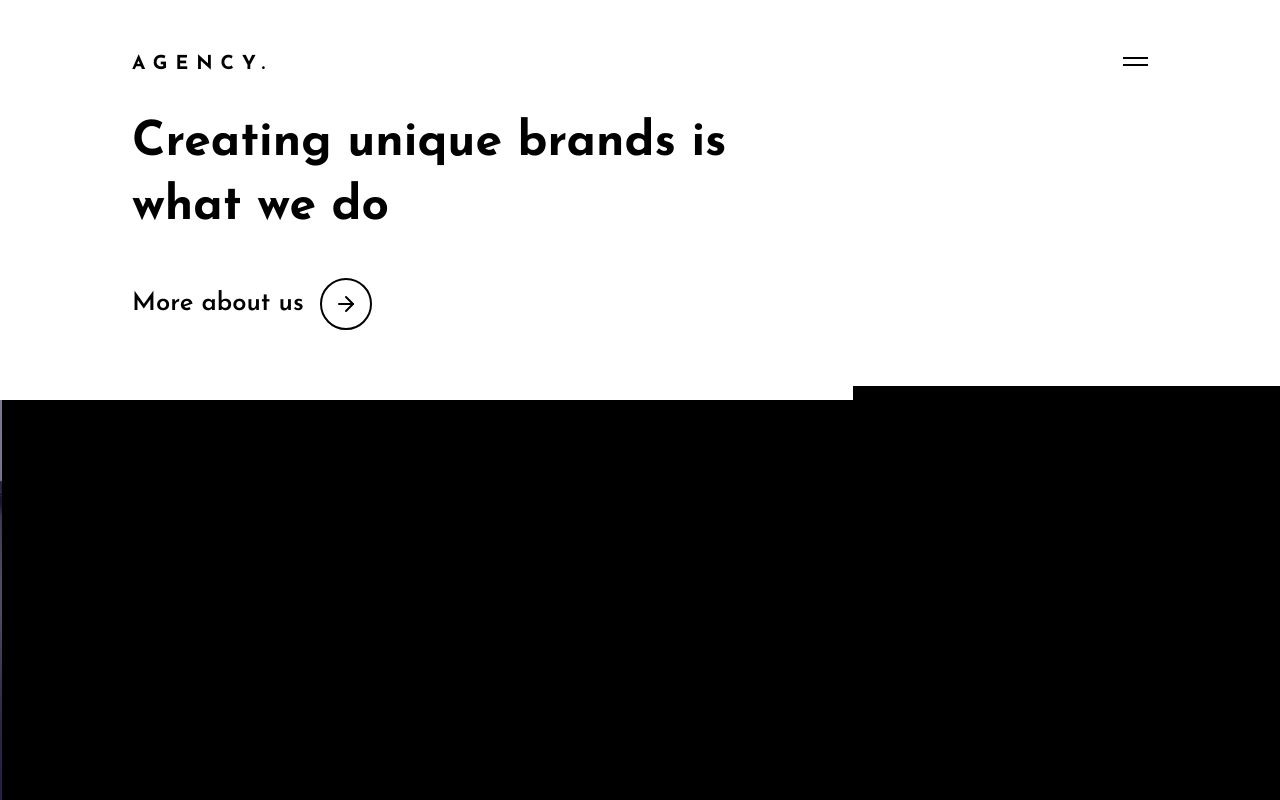
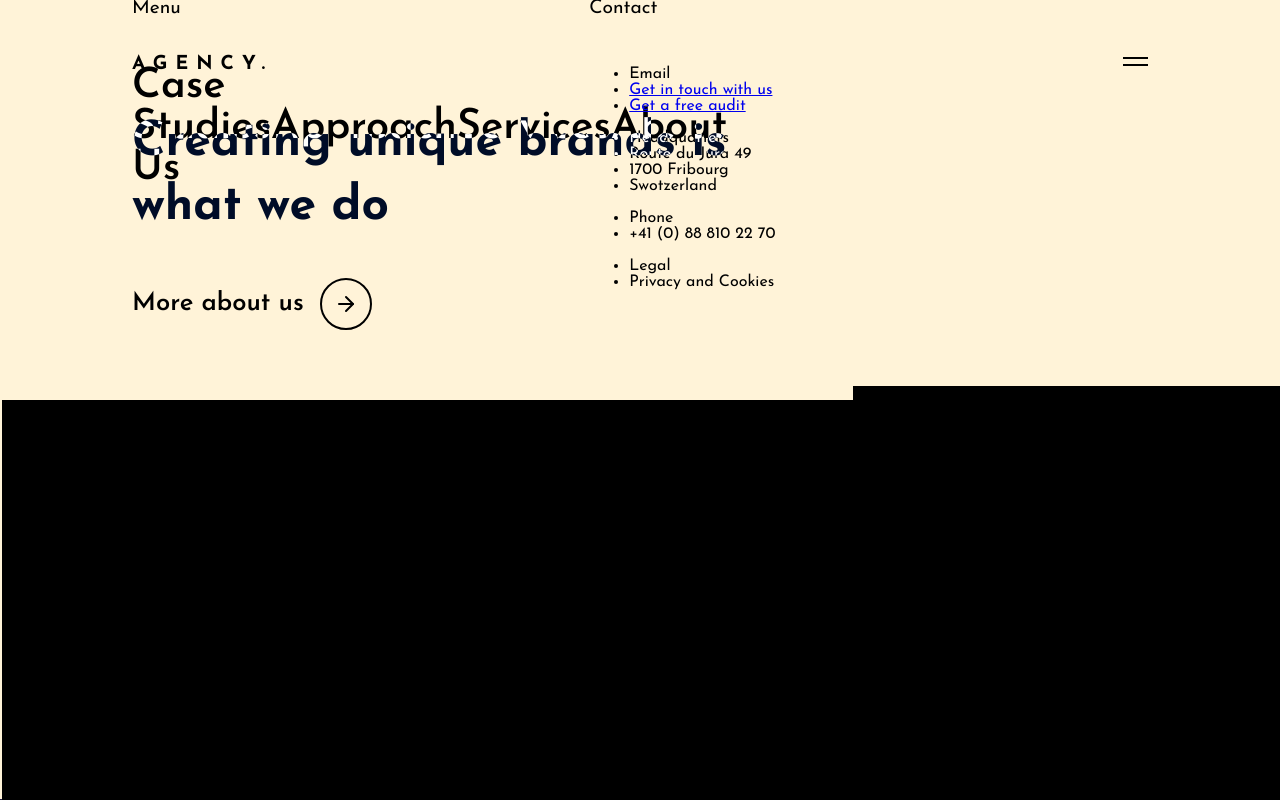
Before and after one commit to dvlprdave/Agency, a React (Create React App) app: page / in a window 1280 px wide. Built offline with nearby package versions, Linux system fonts and the light colour scheme.

Commit message:
added navigation component

```diff
--- a/src/App.js
+++ b/src/App.js
@@ -3,7 +3,9 @@ import {Route} from 'react-router-dom'
 import gsap from 'gsap';
 import "./styles/App.scss";
 
+// Components
 import Header from './components/header';
+import Navigation from "./components/navigation";
 
 // Route Pages
 import Home from './pages/home';
@@ -44,6 +46,7 @@ function App() {
           </Route>
         ))}
       </div>
+      <Navigation />
     </>
   );
 }
--- /dev/null
+++ b/src/components/navigation.js
@@ -0,0 +1,60 @@
+import React from 'react'
+import {NavLink} from 'react-router-dom'
+
+
+function Navigation() {
+  return (
+    <nav>
+      <div className="container">
+        <div className="nav-columns">
+          <div className="nav-column">
+            <div className="nav-label">Menu</div>
+            <ul className="nav-links">
+              <li>
+                <NavLink to='/case-studies' exact>Case Studies</NavLink>
+                <NavLink to='/approach' exact>Approach</NavLink>
+                <NavLink to='/services' exact>Services</NavLink>
+                <NavLink to='/about-us' exact>About Us</NavLink>
+              </li>
+            </ul>
+        </div>
+        <div className="nav-column">
+          <div className="nav-label">Contact</div>
+          <div className="nav-infos">
+            {/* NAV INFOS */}
+            <ul className="nav-info">
+              <li className="nav-info-label">Email</li>
+              <li>
+              <NavLink to='/contact' exact>Get in touch with us</NavLink>
+              </li>
+              <li>
+              <NavLink to='/audit' exact>Get a free audit</NavLink>
+              </li>
+            </ul>
+
+            <ul className="nav-info">
+              <li className="nav-info-label">Headquarters</li>
+              <li>Route du Jura 49</li>
+              <li>1700 Fribourg</li>
+              <li>Swotzerland</li>
+            </ul>
+
+            <ul className="nav-info">
+              <li className="nav-info-label">Phone</li>
+              <li>+41 (0) 88 810 22 70</li>
+            </ul>
+
+            <ul className="nav-info">
+              <li className="nav-info-label">Legal</li>
+              <li>Privacy and Cookies</li>
+            </ul>
+
+          </div>
+        </div>
+      </div>
+    </div>
+  </nav>
+  )
+}
+
+export default Navigation
--- a/src/styles/App.scss
+++ b/src/styles/App.scss
@@ -5,6 +5,8 @@
 @import "./components/banner.scss";
 @import "./components/cases.scss";
 @import "./components/introOverlay.scss";
+@import "./components/introOverlay.scss";
+@import "./components/navigation.scss";
 
 body,
 html {
--- /dev/null
+++ b/src/styles/components/navigation.scss
@@ -0,0 +1,96 @@
+nav {
+  // display: none;
+  position: fixed;
+  left: 0;
+  top: -1px;
+  width: 100%;
+  height: 100%;
+  z-index: 1;
+  overflow: hidden;
+  background: $yellow;
+
+  .nav-columns {
+    display: flex;
+    padding: 0 32px;
+    transform: translateY();
+
+    @include media('<=654px') {
+      flex-direction: column;
+    }
+
+    @include media('<=phone') {
+      padding: 0 16px;
+    }
+
+    .nav-column {
+      width: 45%;
+
+      @include media('<=654px') {
+        width: 100%;
+      }
+
+      &:last-child {
+        width: 55%;
+
+        @include media('<=654px') {
+          width: 100%;
+
+        }
+      }
+
+      .nav-label {
+        margin-bottom: 3rem;
+        font-size: 1.2rem;
+
+        @include media('<=tablet') {
+          margin-bottom: 1.4rem;
+          font-size: 1rem;
+        }
+
+        @include media('<=tablet') {
+          margin-bottom: 1.2rem;
+          font-size: 0.875rem;
+        }
+      }
+
+      .nav-links {
+        padding: 0;
+        margin: 0;
+
+        li {
+          list-style: none;
+          margin-bottom: 2.8rem;
+
+          @include media('<=phone') {
+            margin-bottom: 1.6rem
+          }
+
+          a {
+            font-weight: 600;
+            font-size: 2.6rem;
+            text-decoration: none;
+            color: $black;
+
+            @include media('<=phone') {
+              font-size: 2rem
+            }
+          }
+        }
+      }
+
+      .nav-infos {
+        .nav-info {
+          .nav-info-label {
+
+          }
+
+          li {
+            a {
+
+            }
+          }
+        }
+      }
+    }
+  }
+}
--- a/src/styles/varibles.scss
+++ b/src/styles/varibles.scss
@@ -1,2 +1,3 @@
 $black: #000000;
 $white: #ffffff;
+$yellow: #fff3d8
```
